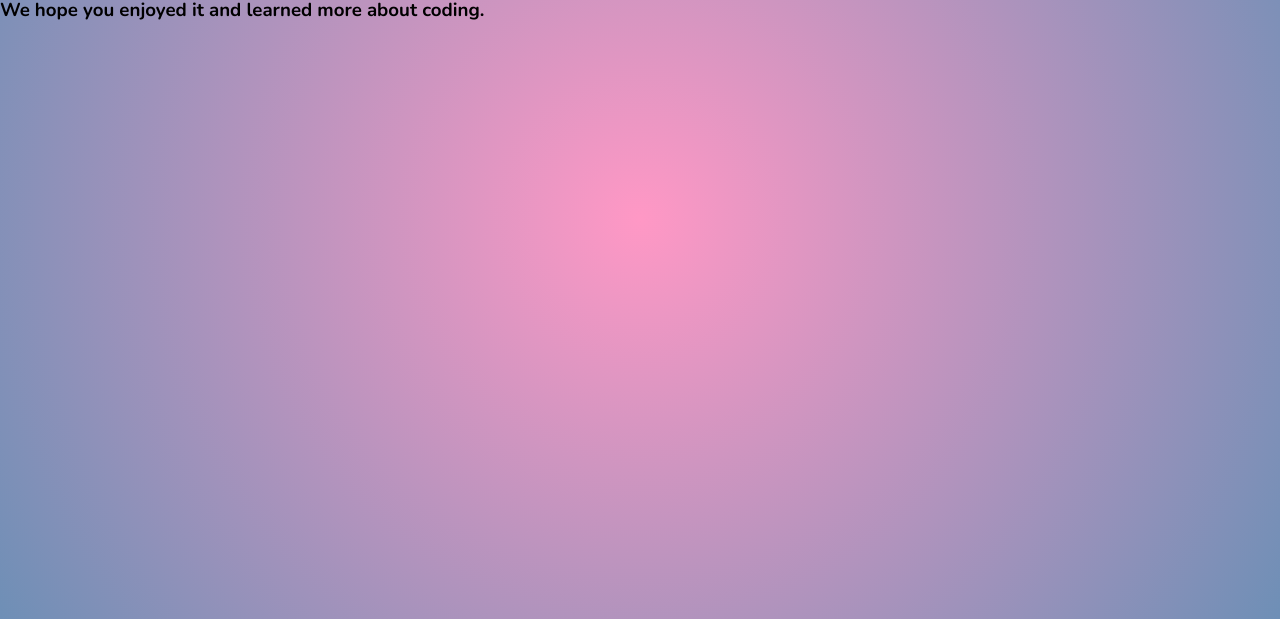
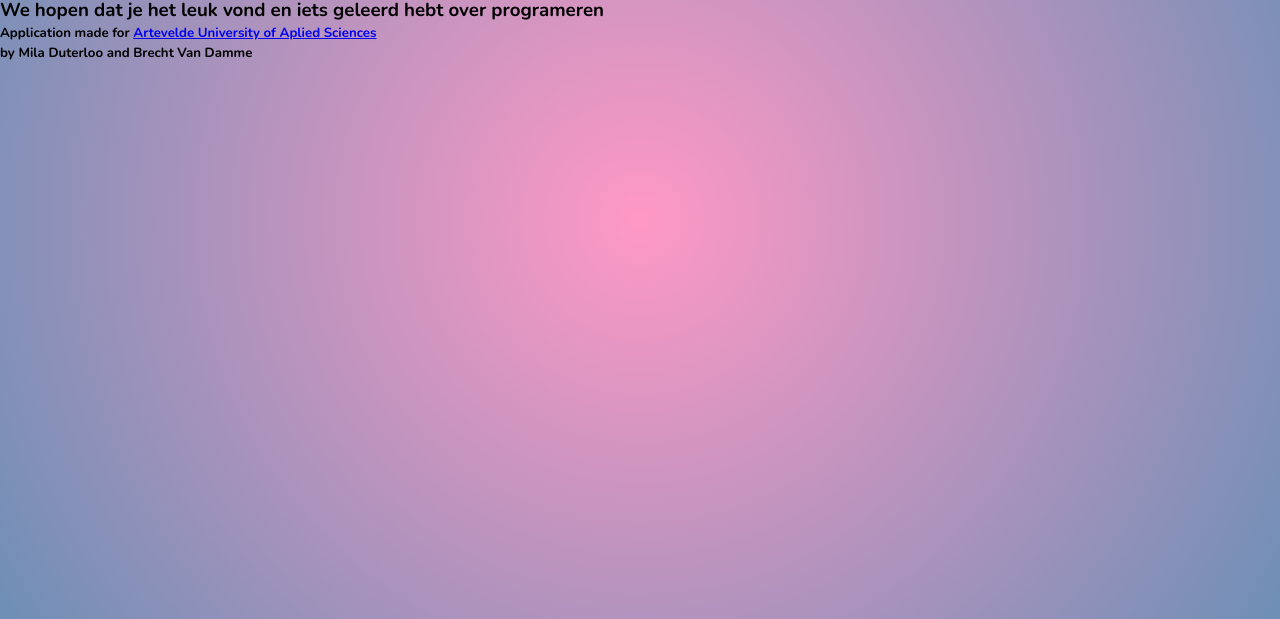
Before and after one commit to pgmgent-atwork2/project-1---workshop---start-2-code-code-muncher, a plain HTML site: page manual.html in a window 1280 px wide. Shown: the part 181-800 px from the top of the page. Drawn offline with Linux system fonts and the light colour scheme.

Commit message:
updated README.md

```diff
--- a/manual.html
+++ b/manual.html
@@ -32,8 +32,12 @@
     <footer>
         <div class="thank">
             <h1>Thank you for playing!</h1>
-            <h3>We hope you enjoyed it and learned more about coding.</h3>
+            <h3>We hopen dat je het leuk vond en iets geleerd hebt over programeren</h3>
         </div>
+
+        <h5>Application made for <a href="https://www.arteveldehogeschool.be">Artevelde University of Aplied
+                Sciences</a> </h5>
+        <h5>by Mila Duterloo and Brecht Van Damme</h5>
     </footer>
 </body>
 
```
